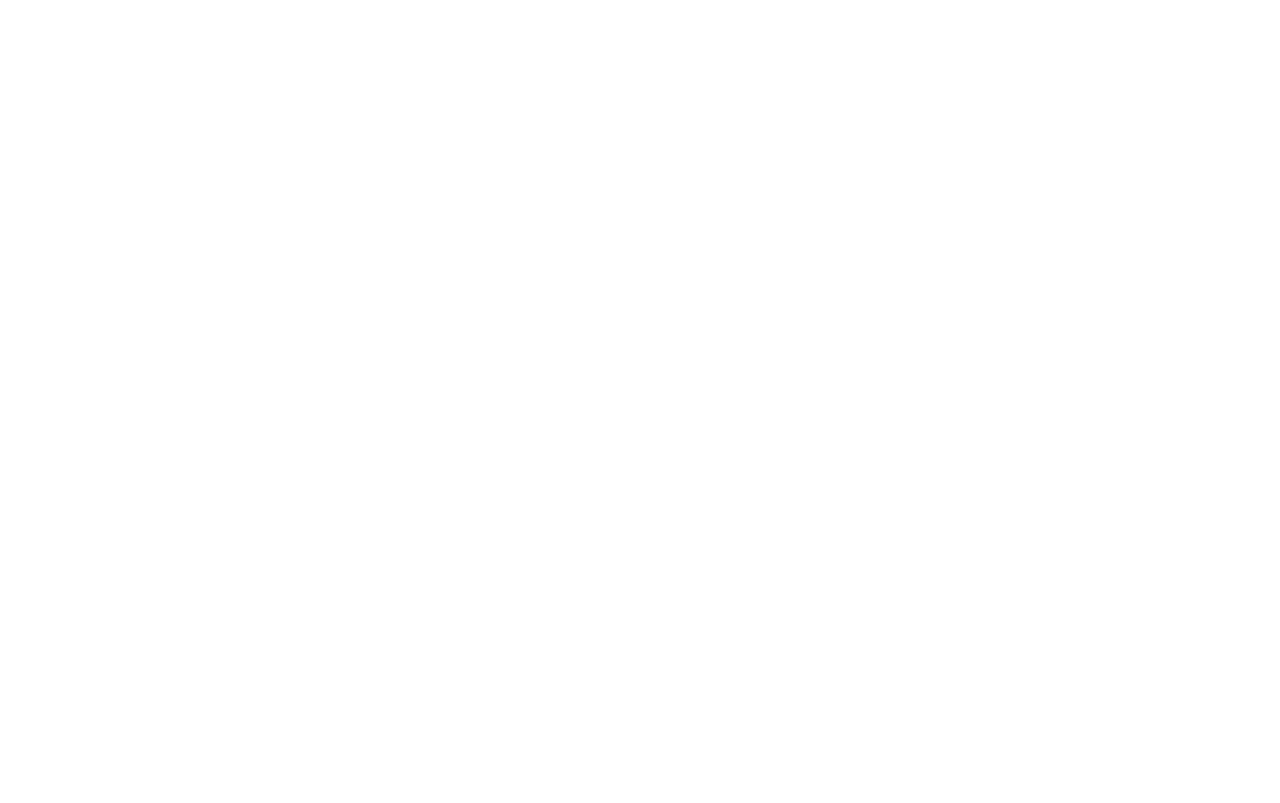
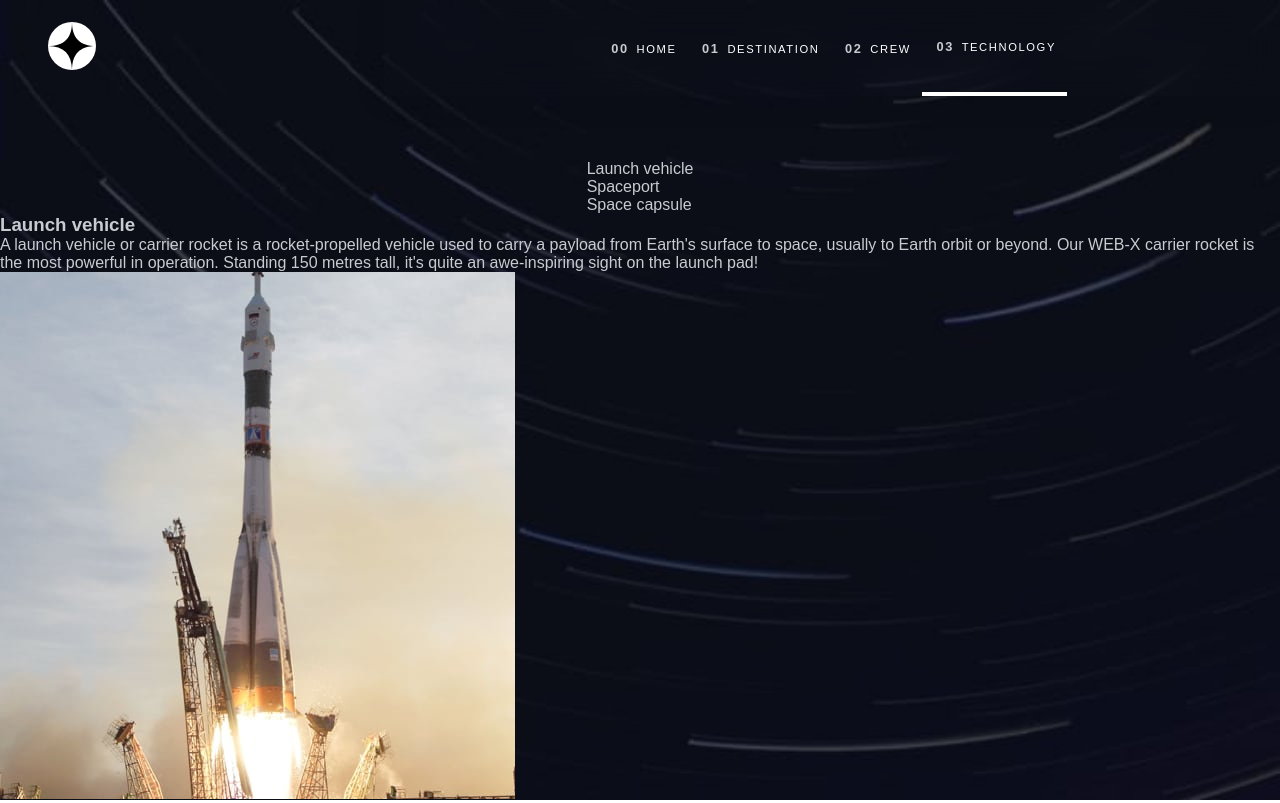
Before and after one commit to aaradj/space-tourism-wesite, a React (Create React App) app: page /technology/lounch in a window 1280 px wide. Before the commit this address had no page. Built offline with nearby package versions, Linux system fonts and the light colour scheme; the HTML template or start-up script is replaced by a standard one.

Commit message:
GET TECHNOLOGY DATAS

```diff
--- a/src/App.tsx
+++ b/src/App.tsx
@@ -5,20 +5,19 @@ import { lists } from "./pages/Destination";
 import Crew, { crewList } from "./pages/Crew";
 import Destination from "./pages/Destination";
 import Home from "./pages/Home";
-import Technology from "./pages/Technology";
+import Technology, { technologyList } from "./pages/Technology";
+
 const App = () => {
   return (
     <>
       <Routes>
         <Route path="/" element={<Home />} />
-        {
-          crewList.map(list=>{
-            return(
-              <Route path={list.location} element={<Crew />} />
-            )
-          })
-        }
-        <Route path="/technology" element={<Technology />} />
+        {crewList.map((list) => {
+          return <Route key={list._id} path={list.location} element={<Crew />} />;
+        })}
+        {technologyList.map((list) => {
+          return <Route key={list._id} path={list.location} element={<Technology />} />;
+        })}
         {lists.map((list) => {
           return (
             <Route
--- a/src/components/Navbar/index.tsx
+++ b/src/components/Navbar/index.tsx
@@ -28,7 +28,7 @@ const lists: Lists[] = [
     _id: 3,
   },
   {
-    path: "/technology",
+    path: "/technology/lounch",
     name: "technology",
     number: "03",
     _id: 4,
--- a/src/pages/Technology/index.tsx
+++ b/src/pages/Technology/index.tsx
@@ -1,11 +1,80 @@
+import { Link, useLocation } from "react-router-dom";
 import PageLayout from "../../components/PageLayout";
 import { Div } from "./technology";
+interface TechLists {
+  name: string;
+  image: any;
+  description: string;
+  location:
+    | "/technology/lounch"
+    | "/technology/spaceport"
+    | "/technology/spacecapsule";
+  link:
+    | "../technology/lounch"
+    | "../technology/spaceport"
+    | "../technology/spacecapsule";
+  readonly _id: number;
+}
+
+const lounch = require("../../assets/technology/image-launch-vehicle-portrait.jpg");
+const spaceCapsule = require("../../assets/technology/image-space-capsule-portrait.jpg");
+const spacePort = require("../../assets/technology/image-spaceport-portrait.jpg");
+
+export const technologyList: TechLists[] = [
+  {
+    name: "Launch vehicle",
+    image: lounch,
+    description:
+      "A launch vehicle or carrier rocket is a rocket-propelled vehicle used to carry a payload from Earth's surface to space, usually to Earth orbit or beyond. Our WEB-X carrier rocket is the most powerful in operation. Standing 150 metres tall, it's quite an awe-inspiring sight on the launch pad!",
+    location: "/technology/lounch",
+    link: "../technology/lounch",
+    _id: 1,
+  },
+  {
+    name: "Spaceport",
+    image: spacePort,
+    description:
+      "A spaceport or cosmodrome is a site for launching (or receiving) spacecraft, by analogy to the seaport for ships or airport for aircraft. Based in the famous Cape Canaveral, our spaceport is ideally situated to take advantage of the Earth’s rotation for launch.",
+    location: "/technology/spaceport",
+    link: "../technology/spaceport",
+    _id: 2,
+  },
+  {
+    name: "Space capsule",
+    image: spaceCapsule,
+    description:
+      "A space capsule is an often-crewed spacecraft that uses a blunt-body reentry capsule to reenter the Earth's atmosphere without wings. Our capsule is where you'll spend your time during the flight. It includes a space gym, cinema, and plenty of other activities to keep you entertained.",
+    location: "/technology/spacecapsule",
+    link: "../technology/spacecapsule",
+    _id: 3,
+  },
+];
 
 const Technology = () => {
+  const location = useLocation();
   return (
     <PageLayout>
       <Div>
-            <h1>Technology</h1>
+        <ul>
+          {technologyList.map((list) => {
+            return (
+              <li key={list._id}>
+                <Link to={list.link}>{list.name}</Link>
+              </li>
+            );
+          })}
+        </ul>
+        <div>
+          {technologyList.map((list) => {
+            return list.location === location.pathname ? (
+              <div>
+                <h3>{list.name}</h3>
+                <p>{list.description}</p>
+                <img src={list.image} alt={list.name} />
+              </div>
+            ) : null;
+          })}
+        </div>
       </Div>
     </PageLayout>
   );
```
Lines whose indentation alone changed are shown as unchanged.
